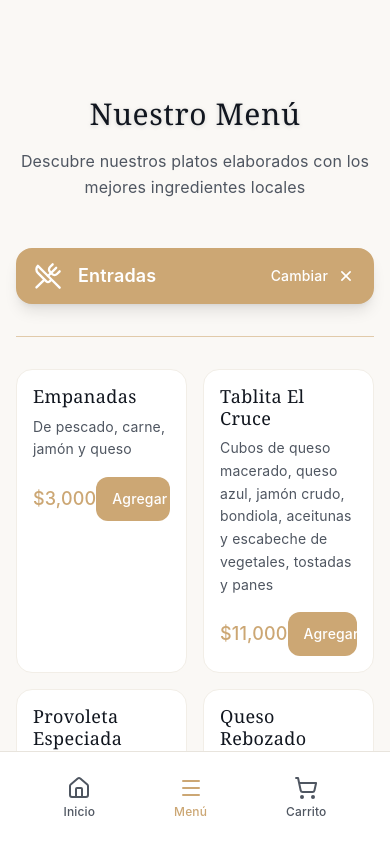
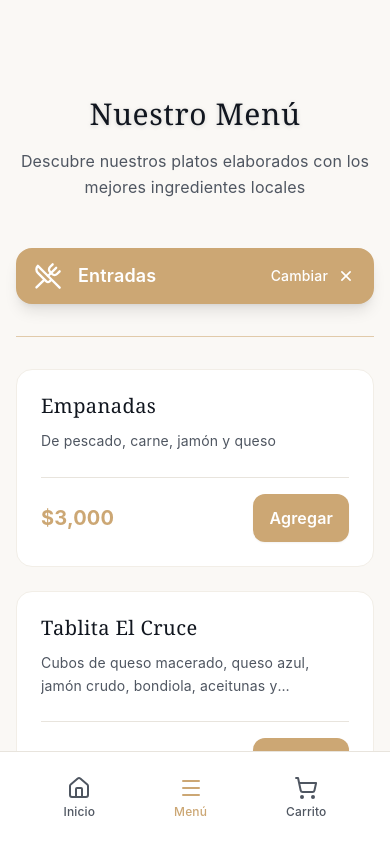
Before and after one commit to Frannkode/ElCruceRestaurant, a React (Vite) app: page /menu in a window 390 px wide. Shown: the top 842 px of the page. Built offline with nearby package versions, Linux system fonts and the light colour scheme.

Commit message:
Arreglo presentacion Menú

```diff
--- a/src/components/MenuPage.jsx
+++ b/src/components/MenuPage.jsx
@@ -199,18 +199,18 @@ const MenuPage = () => {
           selectedCategory === category && (
             <div key={category}>
               <div className="border-t border-border-accent mb-8"></div>
-              <div className="grid grid-cols-2 md:grid-cols-2 lg:grid-cols-3 gap-4 md:gap-8">
+              <div className="grid grid-cols-1 md:grid-cols-2 lg:grid-cols-3 gap-6 md:gap-8">
                 {menuData[selectedCategory]?.map((item, index) => (
-                  <div key={index} className="bg-surface border border-surface-border rounded-2xl p-4 md:p-8 hover:shadow-sm transition-all duration-300 hover:scale-[1.02]">
-                    <h3 className="text-lg md:text-2xl font-serif font-medium mb-2 md:mb-3 text-text-primary">{item.nombre}</h3>
+                  <div key={index} className="bg-surface border border-surface-border rounded-2xl p-6 md:p-8 hover:shadow-sm transition-all duration-300 hover:scale-[1.02]">
+                    <h3 className="text-xl md:text-2xl font-serif font-semibold mb-3 md:mb-4 text-text-primary leading-tight">{item.nombre}</h3>
                     {item.descripcion && (
-                      <p className="text-text-secondary mb-4 md:mb-6 text-sm leading-relaxed">{item.descripcion}</p>
+                      <p className="text-text-secondary mb-6 md:mb-8 text-sm leading-relaxed line-clamp-2 md:line-clamp-none">{item.descripcion}</p>
                     )}
-                    <div className="flex justify-between items-center">
-                      <span className="text-lg md:text-2xl font-medium text-accent">${item.precio.toLocaleString()}</span>
+                    <div className="flex justify-between items-center pt-4 border-t border-border-subtle">
+                      <span className="text-xl md:text-2xl font-bold text-accent">${item.precio.toLocaleString()}</span>
                       <button
                         onClick={() => handleAddToCart(item)}
-                        className="bg-accent text-surface px-4 py-2 md:px-6 md:py-3 rounded-xl hover:bg-accent-hover transition-colors duration-300 font-medium min-h-[44px] text-sm md:text-base"
+                        className="bg-accent text-surface px-6 py-3 rounded-xl hover:bg-accent-hover transition-all duration-300 font-semibold min-h-[48px] text-base shadow-sm hover:shadow-md"
                         aria-label={`Agregar ${item.nombre} al carrito`}
                       >
                         Agregar
```
